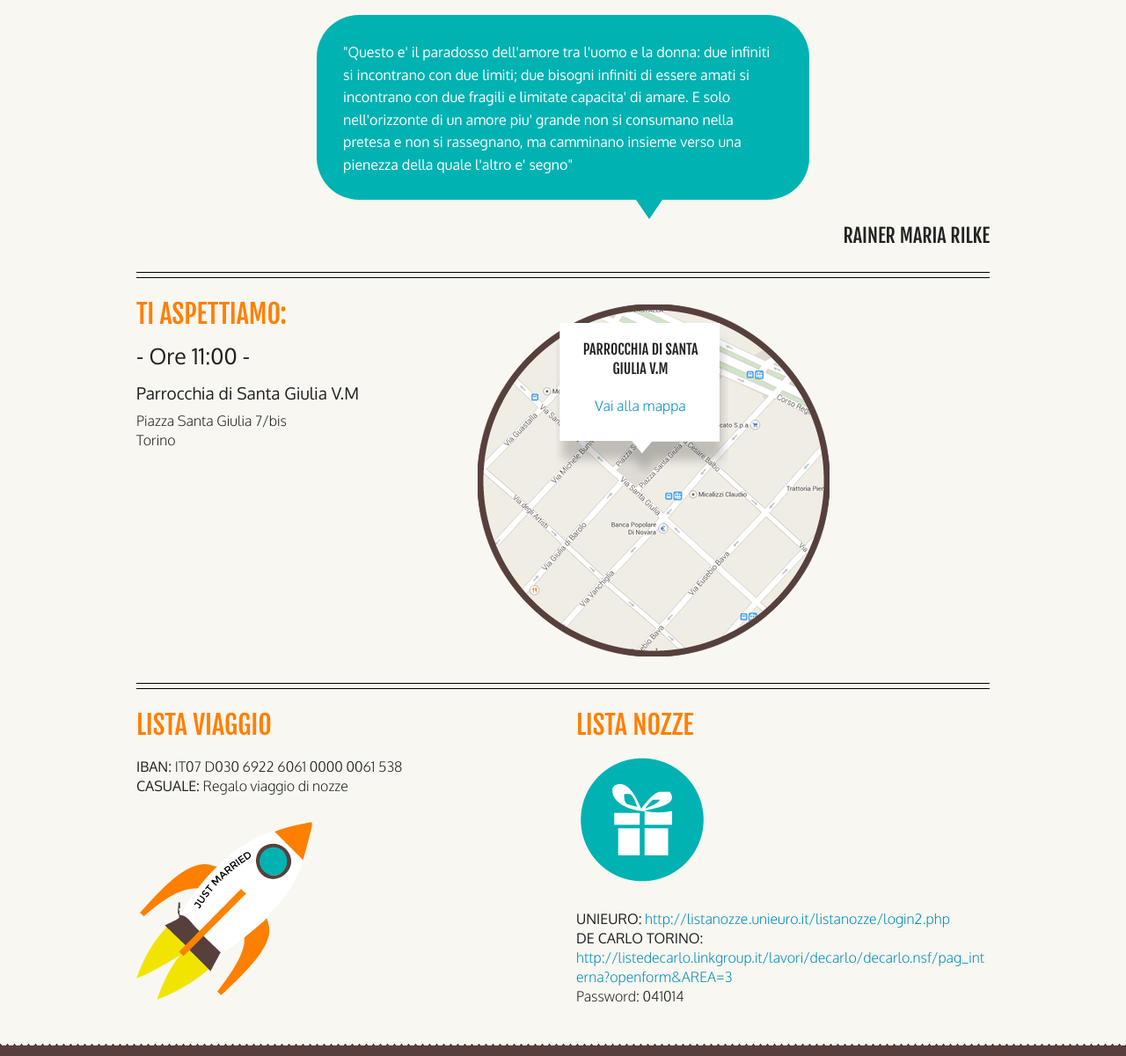
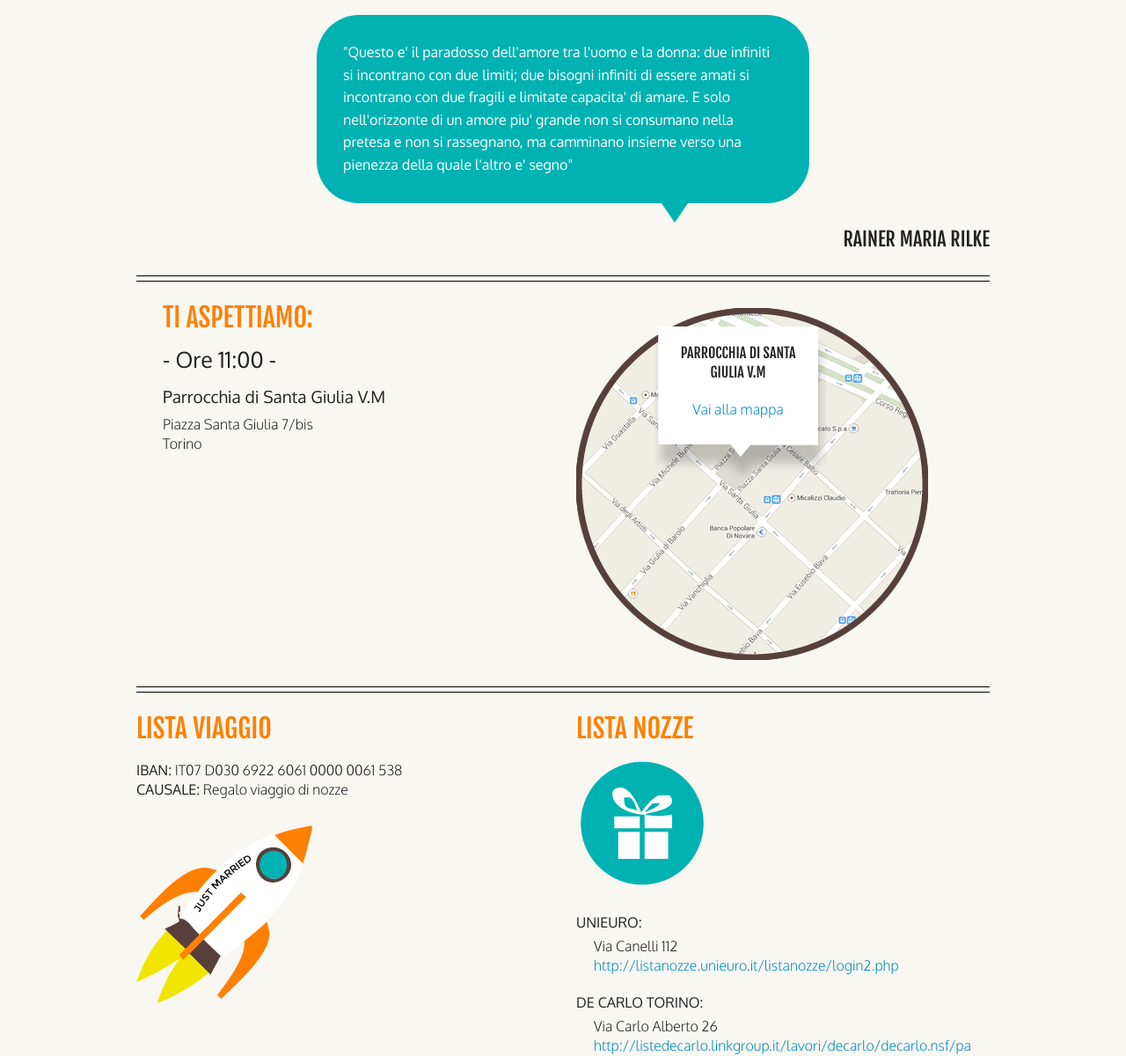
Before and after one commit to Pinusi/mikyelauret, a website: page IN/index.html in a window 1280 px wide. Shown: the part 728-1928 px from the top of the page at 88% size. Drawn offline with nearby package versions, Linux system fonts and the light colour scheme; files that its build step writes are made by us from their sources.

Commit message:
Btmp example added.

```diff
--- a/Gruntfile.js
+++ b/Gruntfile.js
@@ -84,6 +84,7 @@ module.exports = function(grunt) {
           eqeqeq: true,
           eqnull: true,
           browser: true,
+          smarttabs: true,
           globals: {
             jQuery: true
           },
--- a/IN/index.html
+++ b/IN/index.html
@@ -37,14 +37,16 @@
 			<div class="large-12 columns">
 				<div class="linea"></div>
 			</div>
-			<div class="cerimonia box large-12 columns">
-				<div class="address">
+		</div>
+		<div class="cerimonia row box">
+					<div class="address large-6 medium-6 small-12 columns">
 						<div class="title">TI ASPETTIAMO:</div>
 						<div class="bold time">- Ore 11:00 -</div>
 						<div class="bold church">Parrocchia di Santa Giulia V.M</div>
 						<div>Piazza Santa Giulia 7/bis</div>
-					<div>Torino</div>
+						<div style='margin-bottom:30px;'>Torino</div>
 					</div>
+					<div class="large-6 medium-6 small-12 columns">
 						<div class="map">
 							<div class="map_info">
 								PARROCCHIA DI SANTA GIULIA V.M</br>
@@ -52,6 +54,8 @@
 							</div>
 						</div>
 					</div>
+			</div>
+		<div class="row">
 			<div class="large-12 columns">
 				<div class="linea"></div>
 			</div>
@@ -60,17 +64,27 @@
 			<div class="regali box large-6 medium-6 small-12 columns">
 				<div class="title">LISTA VIAGGIO</div>
 				<div><span class="bold">IBAN:</span> IT07 D030 6922 6061 0000 0061 538</div>
-				<div><span class="bold">CASUALE:</span> Regalo viaggio di nozze</div>
+				<div><span class="bold">CAUSALE:</span> Regalo viaggio di nozze</div>
 				<div class="rocket"></div>
 			</div>
 			<div class="regali box large-6 medium-6 small-12 columns">
 				<div class="title">LISTA NOZZE</div>
 				<div class="present"></div>
-				<div><span class="bold">UNIEURO:</span> <a href="http://listanozze.unieuro.it/listanozze/login2.php" target="blank">http://listanozze.unieuro.it/listanozze/login2.php</a></div>
-				<div><span class="bold">DE CARLO TORINO:</span></div>
-				<a href="http://listanozze.unieuro.it/listanozze/login2.php" target="blank">http://listedecarlo.linkgroup.it/lavori/decarlo/decarlo.nsf/pag_interna?openform&AREA=3</a>
+				<div>
+					<span class="bold">UNIEURO:</span>
+					<div class='item'>
+						<div>Via Canelli 112</div>
+						<a href="http://listanozze.unieuro.it/listanozze/login2.php" target="blank">http://listanozze.unieuro.it/listanozze/login2.php</a>
+					</div>
+				</div>
+				<div>
+					<span class="bold">DE CARLO TORINO:</span>
+					<div class='item'>
+						<div>Via Carlo Alberto 26</div>
+						<a href="http://listedecarlo.linkgroup.it/lavori/decarlo/decarlo.nsf/pag_interna?openform&AREA=3" target="blank">http://listedecarlo.linkgroup.it/lavori/decarlo/decarlo.nsf/pag_interna?openform&AREA=3</a>
 						<div>Password: 041014</div>
-
+					</div>
+				</div>
 			</div>
 		</div>
 	</div>
--- a/IN/styles/style.scss
+++ b/IN/styles/style.scss
@@ -43,6 +43,7 @@ $black: #000;
     background-image: url("../imgs/Home_bg.png");
     background-repeat: no-repeat;
 	background-size: cover;
+	background-position: 50%;
 }
 
 .page{
@@ -81,6 +82,12 @@ $black: #000;
     position: absolute;
 	top: -115px;
 	left: 20px;
+
+	@media(max-width: 640px){
+		position: relative;
+		left: 50%;
+		margin-left: -144px;
+	}
 }
 
 .date{
@@ -91,6 +98,12 @@ $black: #000;
 	padding: 25px;
 	margin-right: 20px;
 	line-height: 50px;
+
+	@media(max-width: 640px){
+		margin-left: 0px;
+		text-align: center;
+		margin-top: -115px;
+	}
 }
 
 .rocket{
@@ -107,15 +120,13 @@ $black: #000;
 		background-repeat: no-repeat;
 		height: 400px;
 		width: 400px;
-		position: relative;
-		left: 40%;
 
 		.map_info{
 			position: absolute;
 			width: 170px;
 			top: 40px;
 			text-align: center;
-			left: 100px;
+			left: 114px;
 			font-family: 'Fjalla One', sans-serif;
 
 			a{
@@ -124,10 +135,22 @@ $black: #000;
 				display: block;
 			}
 		}
-	}
 
-	.address{
-		float: left;
+		@media(max-width: 900px){
+			margin-left:-70px;
+
+			.map_info{
+				left: 114px - 70px;
+			}
+		}
+
+		@media(max-width: 640px){
+			margin-left:0px;
+
+			.map_info{
+				left: 114px;
+			}
+		}
 	}
 
 	.time{
@@ -139,6 +162,12 @@ $black: #000;
 		font-size: 19px;
 		margin-bottom: 10px;
 	}
+
+	.address{
+		@media(max-width: 750px){
+			padding-right: 80px;
+		}
+	}
 }
 
 .bubble{
@@ -148,12 +177,15 @@ $black: #000;
 	border-bottom-right-radius: 48px;
 	border-bottom-left-radius: 48px;
 	width: 560px;
-	height: 210px;
-	left: 50%;
 	padding: 30px;
 	background-color: rgb(0, 178, 178);
 	position: relative;
-	margin-left: -280px;
+	margin-left: auto;
+	margin-right: auto;
+
+	@media(max-width: 640px){
+			width:100%;
+	}
 
 	p{
 		color: $white;
@@ -169,7 +201,7 @@ $black: #000;
 		width: 0px;
 		z-index: 1;
 		bottom: -22px;
-		left: 363px;
+		left: 70%;
 	}
 }
 
@@ -193,6 +225,11 @@ $black: #000;
 	a{
 		word-break: break-all;
 	}
+
+	.item{
+		margin: 5px 20px 20px 20px;
+		margin-bottom: 20px;
+	}
 }
 
 .footer{
```
Lines whose indentation alone changed are shown as unchanged.
